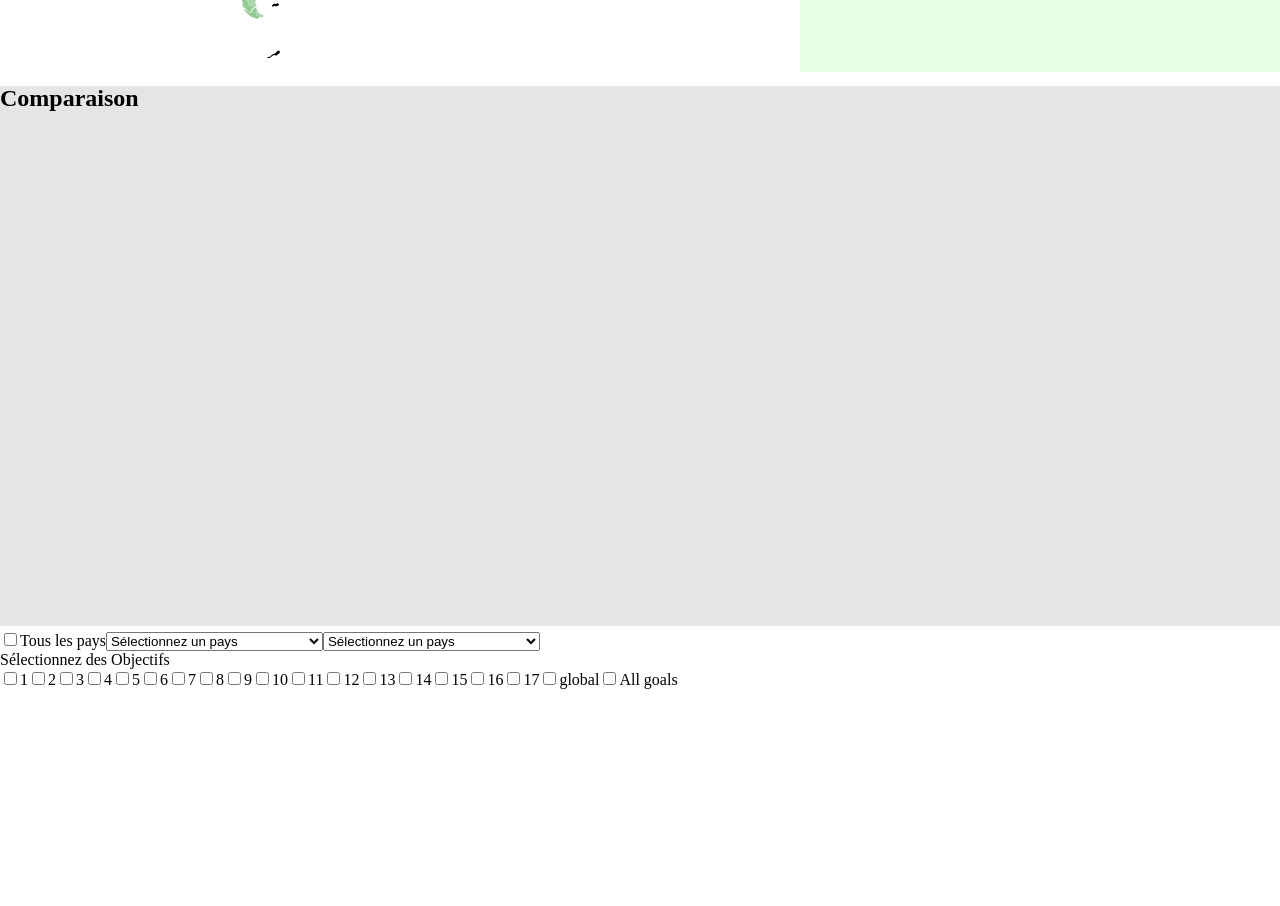
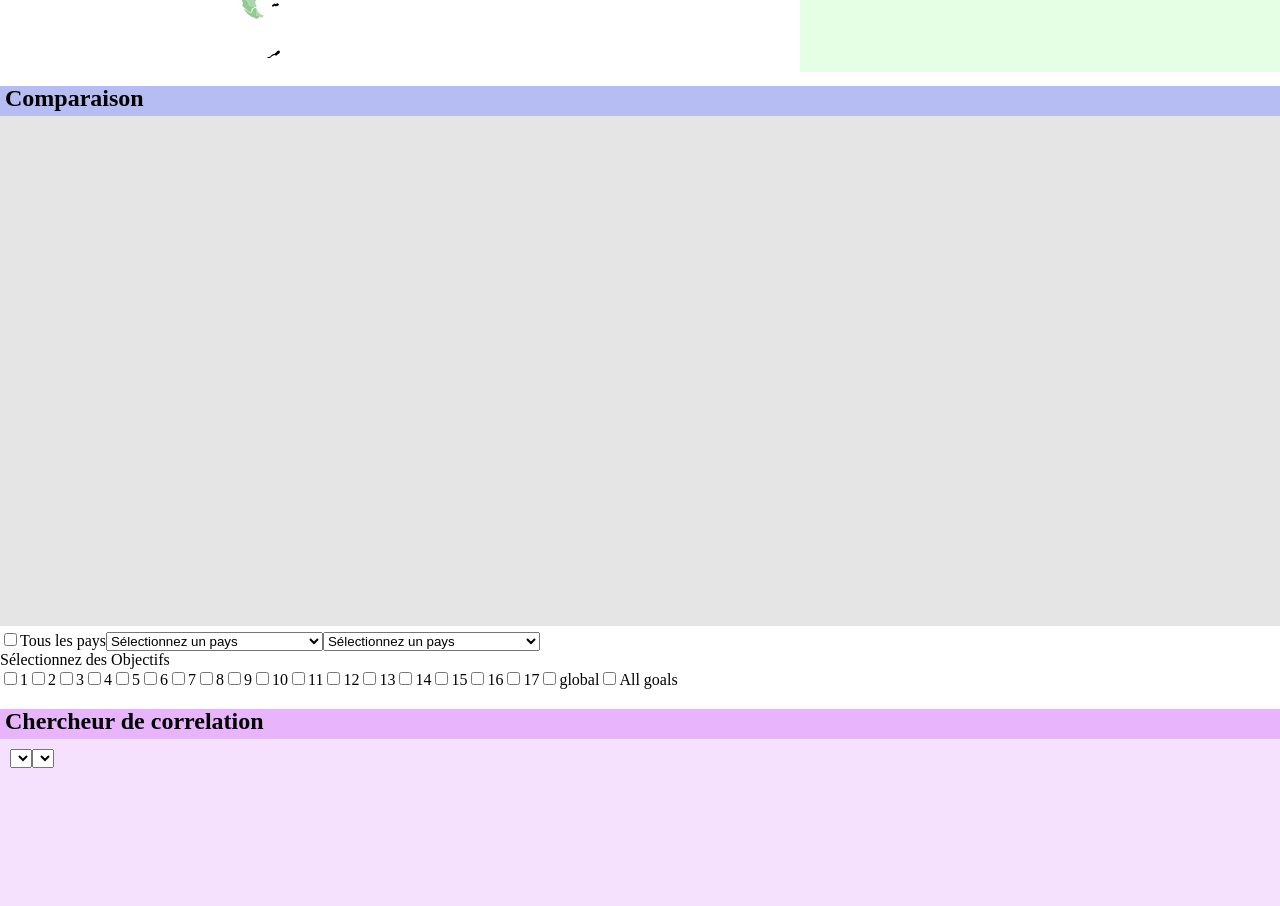
Before and after one commit to alexdembele/INF552, a plain HTML site: page index.html in a window 1280 px wide. Shown: the part 666-1572 px from the top of the page. Before the commit the page ends 1375 px from the top, so only its background shows below. Drawn offline with nearby package versions, Linux system fonts and the light colour scheme.

Commit message:
Debut correlation

```diff
--- a/index.html
+++ b/index.html
@@ -9,7 +9,9 @@
     <script src="https://unpkg.com/topojson@3"></script>
     <script type="text/javascript" src="js/statistiques.js"></script>
     <script type="text/javascript" src="js/comparaison.js"></script>
+    <script type="text/javascript" src="js/correlation.js"></script>
     <script type="text/javascript" src="js/initialisation.js"></script>
+
 
 </head>
 <style>
@@ -49,10 +51,15 @@
     <div id="compare">
 
     </div>
+
+    <div id="correlateur">
+
+    </div>
     <div id="footer">
 
     </div>
 
+
 </body>
 
 </html>
--- a/js/comparaison.js
+++ b/js/comparaison.js
@@ -25,8 +25,15 @@ function CreateComparaison() {
     .attr("fill", "light blue")
     .style("opacity", 0.1);
 
+    rec.append("rect")
+    .attr("width", 1600)
+    .attr("height", 30)
+    .attr("fill", "#98A3FC")
+    .style("opacity", 0.6);
+
   rec
     .append("text")
+    .attr("x",5)
     .attr("y", 20)
     .text("Comparaison")
     .style("font-size", "24px")
--- /dev/null
+++ b/js/correlation.js
@@ -0,0 +1,51 @@
+
+
+function loadDataCorr()
+{
+
+}
+
+function CreateCorrelation()
+{
+    debug()
+    let rec=d3.select("#correlateur").append("svg")
+    .attr("width", 1600)
+    .attr("height", 540)
+
+    rec.append("rect")
+    .attr("width", 1600)
+    .attr("height", 540)
+    .attr("fill", "#DF98FC")
+    .style("opacity", 0.3);
+
+    rec.append("rect")
+    .attr("width", 1600)
+    .attr("height", 30)
+    .attr("fill", "#DF98FC")
+    .style("opacity", 0.6);
+
+  rec
+    .append("text")
+    .attr("x",5)
+    .attr("y", 20)
+    .text("Chercheur de correlation")
+    .style("font-size", "24px")
+    .style("font-weight", "bold");
+
+    let foreignObject = rec.append("foreignObject")
+    .attr("x", 10)  // Position X
+    .attr("y", 40)  // Position Y
+    .attr("width", 150)  // Largeur
+    .attr("height", 30);  // Hauteur
+
+    // Ajouter l'élément select à l'intérieur de foreignObject
+    let selecteur1 = foreignObject.append("xhtml:select")
+        .attr("id", "monSelecteur1")
+
+    let selecteur2 = foreignObject.append("xhtml:select")
+        .attr("id", "monSelecteur2")
+        .attr("x",100)
+
+    let options = []
+
+}
--- a/js/initialisation.js
+++ b/js/initialisation.js
@@ -13,6 +13,7 @@ function createViz() {
   CreateStats();
   LoadData();
   CreateComparaison();
+  CreateCorrelation();
 }
 
 function CreateHeader() {
```
